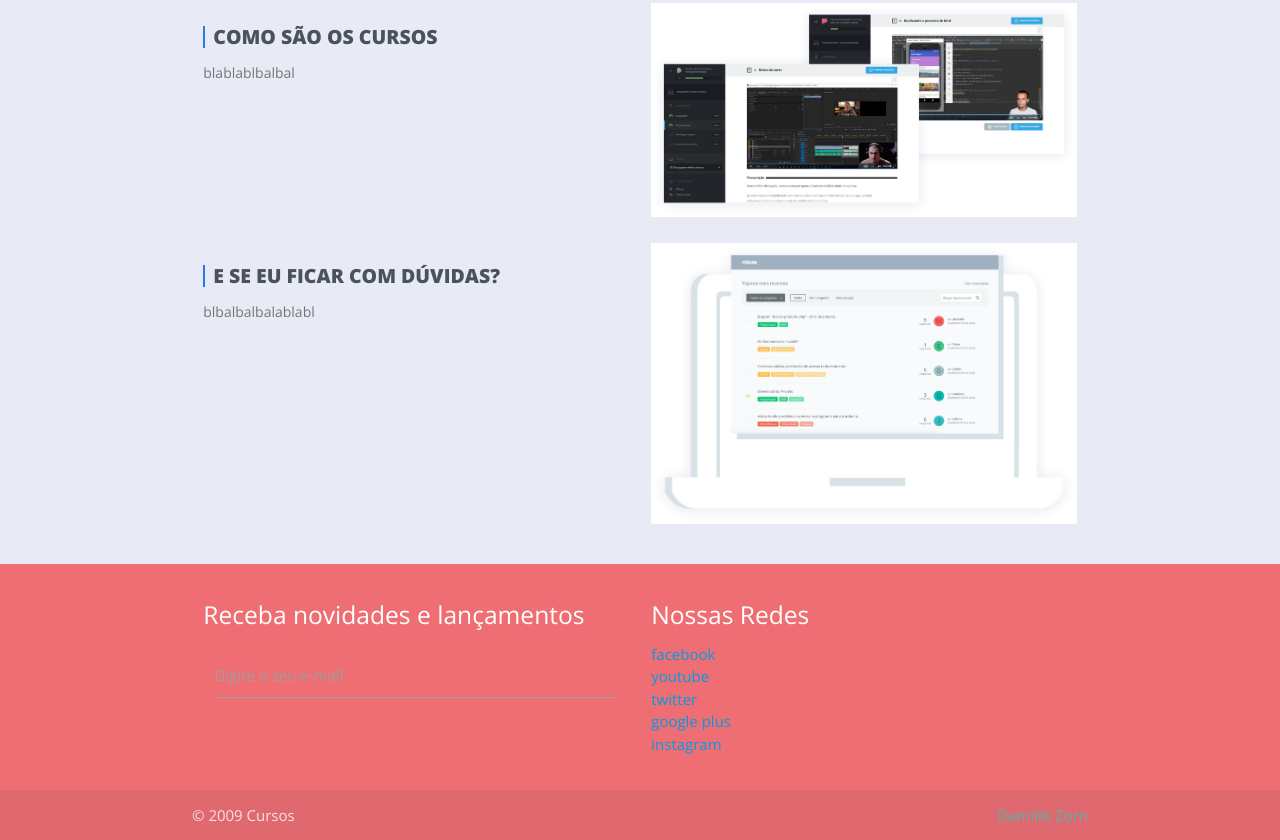
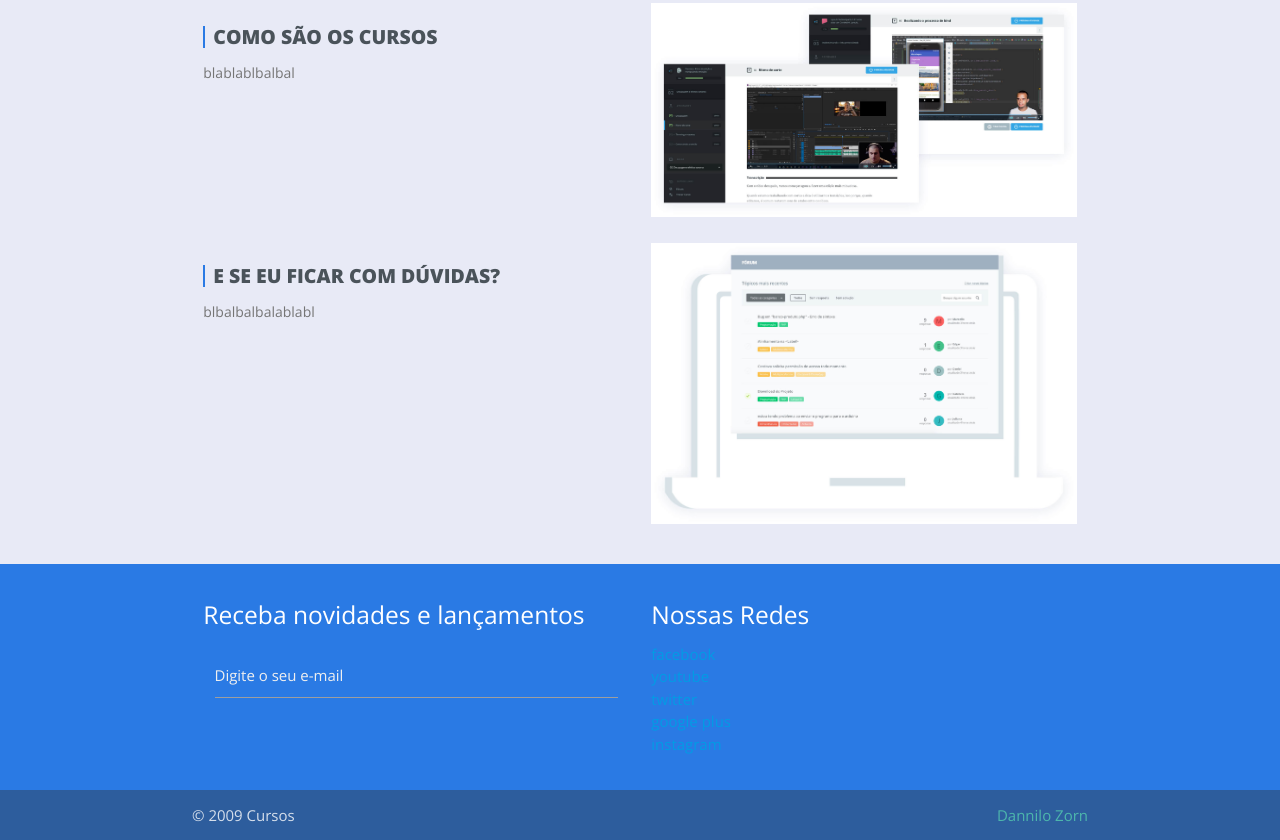
Before and after one commit to dannilopires/web-ficr, a plain HTML site: page index.html in a window 1280 px wide. Shown: the part 1100-1940 px from the top of the page. Drawn offline with nearby package versions, Linux system fonts and the light colour scheme.

Commit message:
footer css

```diff
--- a/css/layout.css
+++ b/css/layout.css
@@ -116,3 +116,15 @@ section#comoFunciona{
     padding-top: 1em;
     padding-bottom: 1em;
 }
+
+.page-footer {
+    background-color: #2a7ae4;
+}
+
+.page-footer label{
+    color: #efefef;
+}
+
+.page-footer .footer-copyright{
+    background-color: rgba(51, 51, 51, 0.4);
+}
```
